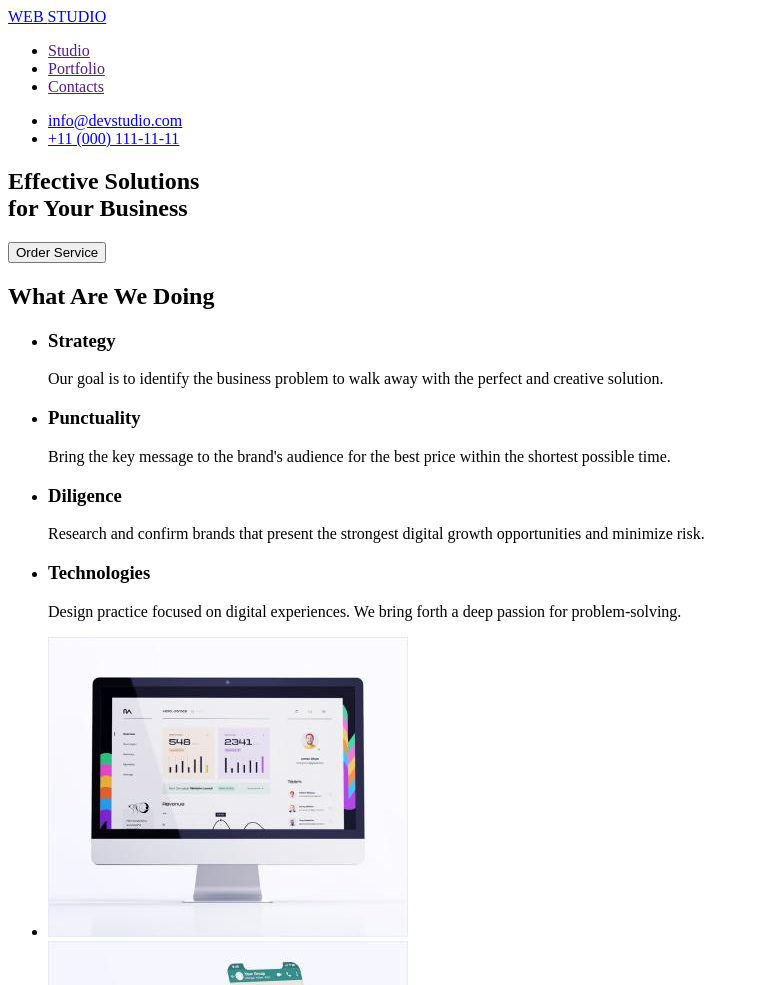
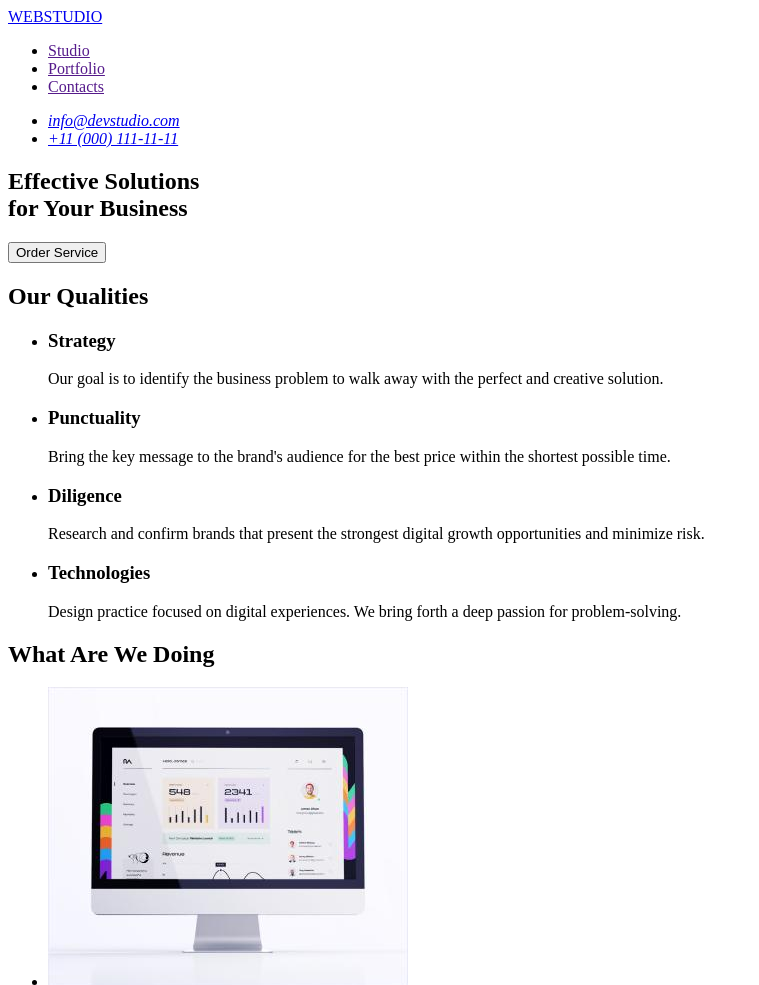
Before and after one commit to yurii-corssa/goit-markup-hw-01, a plain HTML site: page index.html in a window 1280 px wide. Shown: the top 985 px of the page, without its empty margins (0-759 px from the left). Drawn offline with Linux system fonts and the light colour scheme.

Commit message:
Update index.html
correction of homework errors

```diff
--- a/index.html
+++ b/index.html
@@ -7,34 +7,36 @@
     <title>Document</title>
   </head>
   <body>
-    <!-- Шапка сайту -->
+    <!-- Шапка сайту - Site Header -->
     <header>
       <nav>
-        <a href="/"> WEB </a>
-        <a href="/"> STUDIO </a>
+        <a href="./index.html">WEBSTUDIO</a>
         <ul>
           <li><a href="">Studio</a></li>
           <li><a href="">Portfolio</a></li>
           <li><a href="">Contacts</a></li>
         </ul>
       </nav>
-      <ul>
-        <li><a href="mailto:info@devstudio.com">info@devstudio.com</a></li>
-        <li><a href="tel:+11(000)111-11-11">+11 (000) 111-11-11</a></li>
-      </ul>
+      <address>
+        <ul>
+          <li><a href="mailto:info@devstudio.com">info@devstudio.com</a></li>
+          <li><a href="tel:+11(000)111-11-11">+11 (000) 111-11-11</a></li>
+        </ul>
+      </address>
     </header>
 
-    <!-- Основа сайту -->
+    <!-- Основа сайту - The basis of the site -->
     <main>
-      <!-- Герой -->
+      <!-- Герой - Hero -->
       <section>
         <h1>Effective Solutions<br />for Your Business</h1>
         <button type="button">Order Service</button>
       </section>
 
-      <!-- Чим ми займаємося -->
+      <!-- Наші якості - Our Qualities -->
+
       <section>
-        <h2>What Are We Doing</h2>
+        <h2>Our Qualities</h2>
         <ul>
           <li>
             <h3>Strategy</h3>
@@ -65,6 +67,11 @@
             </p>
           </li>
         </ul>
+      </section>
+
+      <!-- Чим ми займаємося - What are we doing -->
+      <section>
+        <h2>What Are We Doing</h2>
         <ul>
           <li>
             <img
@@ -90,7 +97,7 @@
         </ul>
       </section>
 
-      <!-- Наша команда -->
+      <!-- Наша команда - Our Team -->
       <section>
         <h2>Our Team</h2>
         <ul>
@@ -134,7 +141,7 @@
       </section>
     </main>
 
-    <!-- Підвал -->
+    <!-- Підвал - Footer -->
     <footer>
       <a href="/"> WEB </a>
       <a href="/"> STUDIO </a>
```
